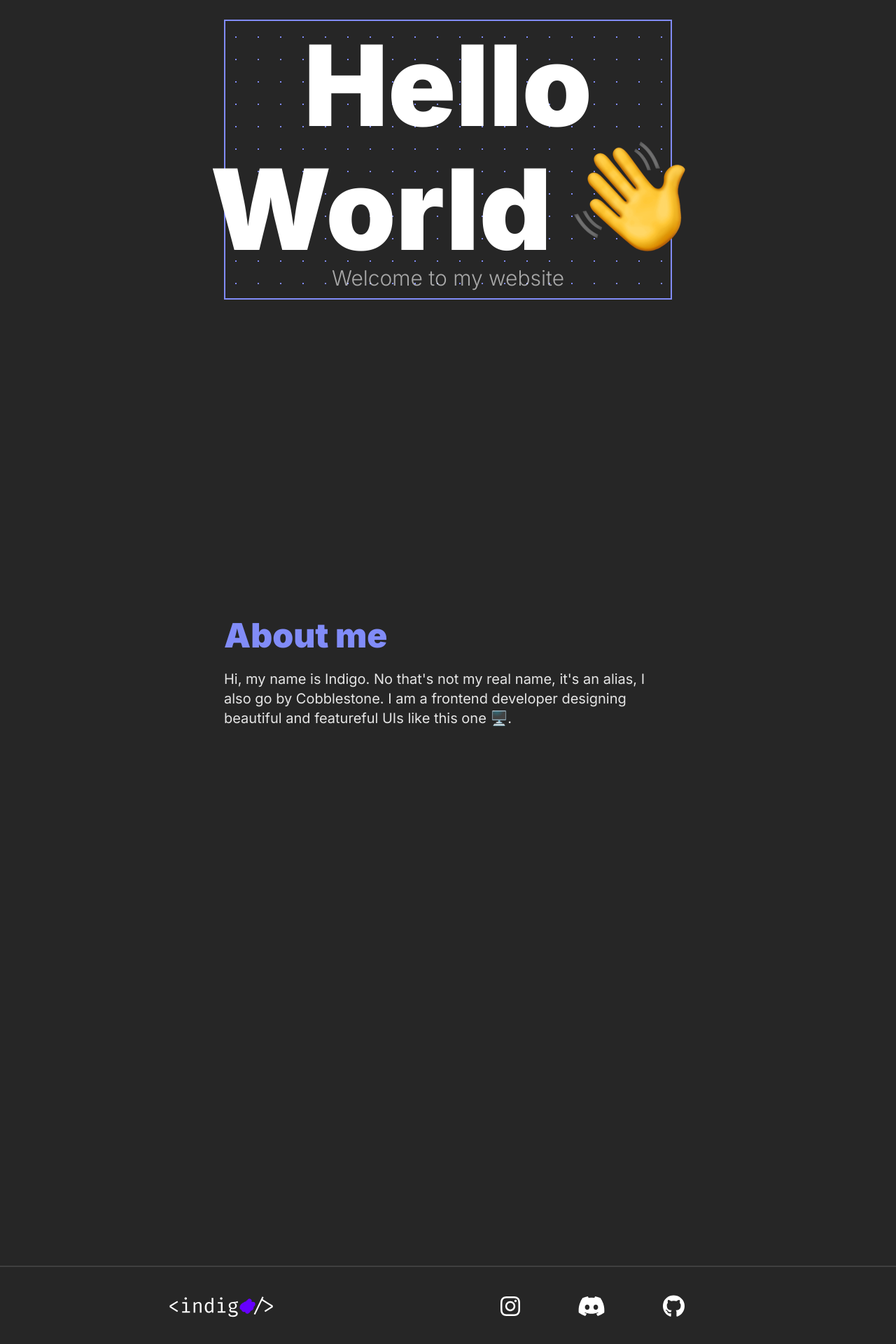
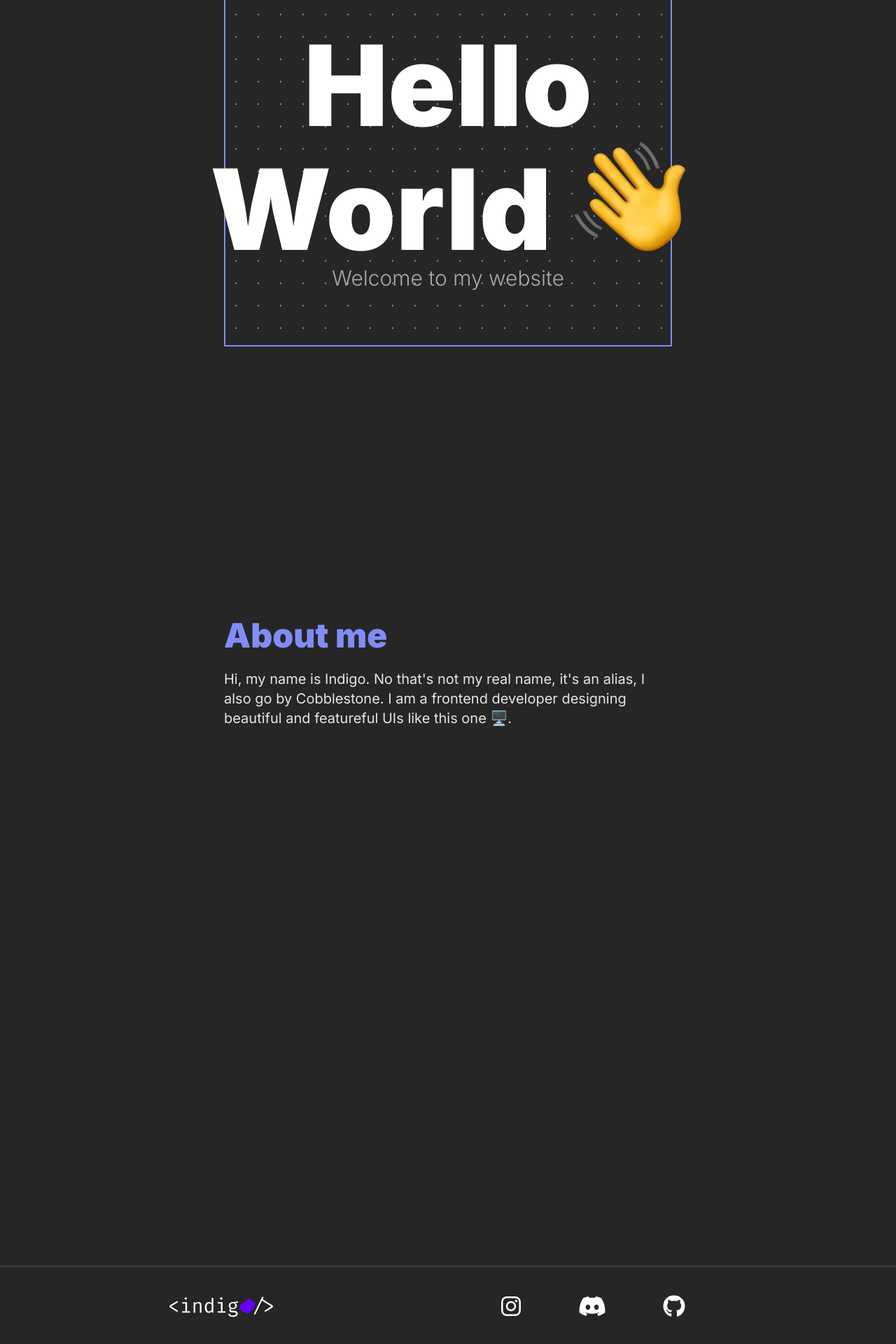
Before and after one commit to HoodieRocks/hoodierocks-web, a SvelteKit app: page / in a window 1280 px wide. Shown: the part 172-2092 px from the top of the page at 70% size. Built offline with nearby package versions, Linux system fonts and the light colour scheme.

Commit message:
added og tags

```diff
--- a/src/components/Footer.svelte
+++ b/src/components/Footer.svelte
@@ -1,8 +1,8 @@
-<footer class="py-8 flex justify-evenly w-screen bg-neutral-800 border-t-2 border-neutral-700 items-center">
-    <img src="indigo.svg" alt="indigo logo" class="h-10 md:h-12">
-    <div class="flex justify-evenly items-center w-1/3">
-        <a href="https://instagram.com/geode.dev"><img src="instagram.svg" alt="instagram logo" class="h-6 md:h-8 invert"></a>
-        <a href="https://discord.gg/rEnxDz9P5m"><img src="discord.svg" alt="discord logo" class="h-6 md:h-8 invert"></a>
-        <a href="https://github.com/HoodieRocks"><img src="github.svg" alt="github logo" class="h-6 md:h-8 invert"></a>
+<footer class="py-8 flex justify-evenly w-full bg-neutral-800 border-t-2 border-neutral-700 items-center">
+    <img src="indigo.svg" loading="lazy" alt="Indigo logo" class="h-10 md:h-12" height="40" width="192">
+    <div class="flex justify-evenly w-1/3">
+        <a href="https://instagram.com/geode.dev"><img loading="lazy" src="instagram.svg" alt="instagram logo" class="h-6 md:h-8 invert" height="24" width="32"></a>
+        <a href="https://discord.gg/rEnxDz9P5m"><img loading="lazy" src="discord.svg" alt="discord logo" class="h-6 md:h-8 invert" height="24" width="40"></a>
+        <a href="https://github.com/HoodieRocks"><img loading="lazy" src="github.svg" alt="github logo" class="h-6 md:h-8 invert" height="24" width="32"></a>
     </div>
 </footer>
--- a/src/components/Navigation.svelte
+++ b/src/components/Navigation.svelte
@@ -10,7 +10,7 @@
 
 <nav class="w-full {clickedBars ? 'bg-indigo-600' : 'bg-white bg-opacity-5'} fixed py-8 md:py-3 z-50 transition-all" transition:slide={{ duration: 250 }}>
 	<div class="flex justify-between items-center {clickedBars ? 'h-screen' : 'h-auto'} md:h-auto transition-all">
-        <img src={clickedBars ? "indigo-white.svg" : "indigo.svg"} alt="Indigo logo" class="h-8 cursor-pointer" on:click={() => goto('/')} on:keypress={(code) => code.key == "h" ? goto('/') : null}>
+        <a href="/"><img src={clickedBars ? "indigo-white.svg" : "indigo.svg"} alt="Indigo logo" class="h-8 cursor-pointer" height="32" width="128"></a>
 		<div class="flex flex-col md:flex-row justify-between items-center w-2/5 mx-8">
             {#if width > 768 || clickedBars}
                 <a href="/#about" class="text-neutral-200 font-medium">About</a>
--- a/src/routes/(index)/+error.svelte
+++ /dev/null
@@ -1,5 +0,0 @@
-<script lang="ts">
-	import { page } from '$app/stores';
-</script>
-
-<h1>{$page.status}: {$page.error?.message}</h1>
--- /dev/null
+++ b/src/routes/+error.svelte
@@ -0,0 +1,7 @@
+<script lang="ts">
+	import { page } from '$app/stores';
+</script>
+
+<main class="bg-black flex items-center justify-center w-full h-screen">
+	<img src="https://http.cat/{$page.status}" alt="Error: {$page.status}">
+</main>
--- a/src/routes/(index)/+layout.svelte
+++ b/src/routes/+layout.svelte
@@ -2,9 +2,8 @@
 	export const prerender = true
 
 	import Navigation from '$components/Navigation.svelte';
-	import '../../app.css';
+	import '../app.css';
 	import { browser } from '$app/environment';
-	import Footer from '$components/Footer.svelte';
 
 	let scroll = 0;
 	let innerHeight = 0
@@ -15,7 +14,6 @@
 	<link rel="preconnect" href="https://fonts.googleapis.com" />
 	<link rel="preconnect" href="https://fonts.gstatic.com" crossorigin="anonymous" />
 	<link
-		async
 		href="https://fonts.googleapis.com/css2?family=Inter:wght@300;400;500;600;900&display=swap"
 		rel="stylesheet"
 	/>
@@ -29,4 +27,6 @@
 
 <slot />
 
-<Footer/>
+{#await import('$components/Footer.svelte') then Module}
+	<Module.default/>
+{/await}
--- a/src/routes/(index)/+page.svelte
+++ b/src/routes/+page.svelte
@@ -18,10 +18,10 @@
 		content="Hi, my name is Indigo. No that's not my real name, it's an alias, I also go by Cobblestone. I am a frontend developer designing beautiful and featureful UIs like this one." />
 	<meta name="keywords" content="development dev indigo frontend developer" />
 	<meta property="og:title" content="Indigo Development | Home">
-	<meta property="og:description" content="Hello, and welcome ot my website">
+	<meta property="og:description" content="Hi, my name is Indigo. No that's not my real name, it's an alias, I also go by Cobblestone. I am a frontend developer designing beautiful and featureful UIs like this one.">
 	<meta property="og:image" content="https://hoodierocks.github.io/indigo.png">
 	<meta property="og:url" content="https://hoodierocks.github.io/">
-	<meta property="og:type" content="website">
+	<meta property="og:type" content="website" />
 </svelte:head>
 
 <main class="bg-neutral-800">
@@ -29,7 +29,7 @@
 		{#if visible}
 			<div
 				in:fade={{ delay: 1000 }}
-				class="w-screen sm:w-1/3 md:w-1/2 border-2 border-indigo-400 h-1/2 absolute z-0 dotted resize-x" />
+				class="w-screen sm:w-1/3 md:w-1/2 border-2 border-indigo-400 h-2/3 absolute z-0 dotted resize-x" />
 			<h1
 				class="font-black text-7xl sm:text-8xl md:text-9xl lg:text-[10rem] text-white text-center z-20"
 				in:fly={{ x: 100, duration: 750, delay: 200 }}>
@@ -39,9 +39,9 @@
 					on:focus={() => (mousingOverHand = true)}
 					src="waving-hand.webp"
 					alt="waving hand emoji"
-					class="h-[4.5rem] sm:h-24 md:h-32 lg:h-40 inline-block align-text-top z-2 {mousingOverHand
+					class="h-[4.5rem] sm:h-24 md:h-32 lg:h-40 w-auto inline-block align-text-top z-2 {mousingOverHand
 						? 'shake'
-						: ''}" />
+						: ''}"  height="72" width="72"/>
 			</h1>
 			<p
 				class="font-light text-xl sm:text-2xl md:text-3xl text-white text-opacity-60 text-center z-20"
```
Also changed, not shown: package.json (+1 -10 lines), src/routes/+layout.ts (renamed from src/routes/(index)/+layout.ts), static/robots.txt, static/waving-hand.webp, 1 other file (tests, documents, lock files or other folders).
